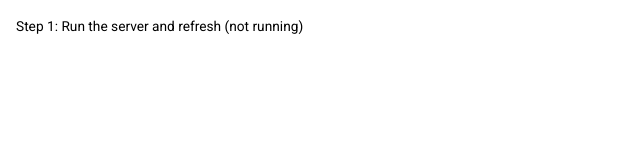
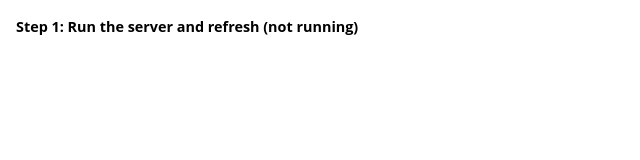
Before and after one commit to hatchways/team-swan, a React (Create React App) app in the folder client/: page / in a window 1280 px wide. Shown: the top 160 px of the page, without its empty margins (0-640 px from the left). Built offline with nearby package versions, Linux system fonts and the light colour scheme; no server answers.

Commit message:
Modified material ui default theme

```diff
--- a/client/src/themes/theme.js
+++ b/client/src/themes/theme.js
@@ -2,13 +2,56 @@ import { createMuiTheme } from "@material-ui/core";
 
 export const theme = createMuiTheme({
   typography: {
-    fontFamily: '"Roboto"',
+    fontFamily: '"Open Sans"',
     fontSize: 12,
-    h1: {
-      // could customize the h1 variant as well
+    body1: {
+      fontSize: "0.9rem",
+      fontWeight: 700
+    },
+    button: {
+      fontSize: "1rem",
+      fontWeight: 700,
+      fontSize: "0.875rem",
+      lineHeight: 1.75,
+      textTransform: "none"
     }
   },
   palette: {
-    primary: { main: "#DF1B1B" }
+    // Main app colors
+    primary: { main: "#3eb485" },
+    secondary: { main: "#FFFFFF" },
+    contrastThreshold: 2,
+    background: {
+      default: "#f4f6fc" //background body
+    }
+  },
+  shadows: [
+    // Set box shadows using the elevation prop on Paper type components. Use the index value. Example: elevation={1}
+    "none",
+    "0 0 0 1px rgba(0, 0, 0, 0.05)",
+    "0 1px 2px 0 rgba(0, 0, 0, 0.05)",
+    "0 1px 3px 0 rgba(0, 0, 0, 0.1), 0 1px 2px 0 rgba(0, 0, 0, 0.06)",
+    "0 4px 6px -1px rgba(0, 0, 0, 0.1), 0 2px 4px -1px rgba(0, 0, 0, 0.06)",
+    "0 10px 15px -3px rgba(0, 0, 0, 0.1), 0 4px 6px -2px rgba(0, 0, 0, 0.05)",
+    "0 20px 25px -5px rgba(0, 0, 0, 0.1), 0 10px 10px -5px rgba(0, 0, 0, 0.04)",
+    "0 25px 50px -12px rgba(0, 0, 0, 0.25)"
+  ],
+  overrides: {
+    MuiButton: {
+      //Button overrides
+      sizeLarge: {
+        padding: "1rem"
+      },
+      outlinedPrimary: {
+        color: "#000000"
+      }
+    },
+    MuiAppBar: {
+      //App bar overrides
+      root: {
+        borderBottom: "1px solid #E0E0E0",
+        padding: "0.5rem 0 0.5rem 0"
+      }
+    }
   }
 });
```
